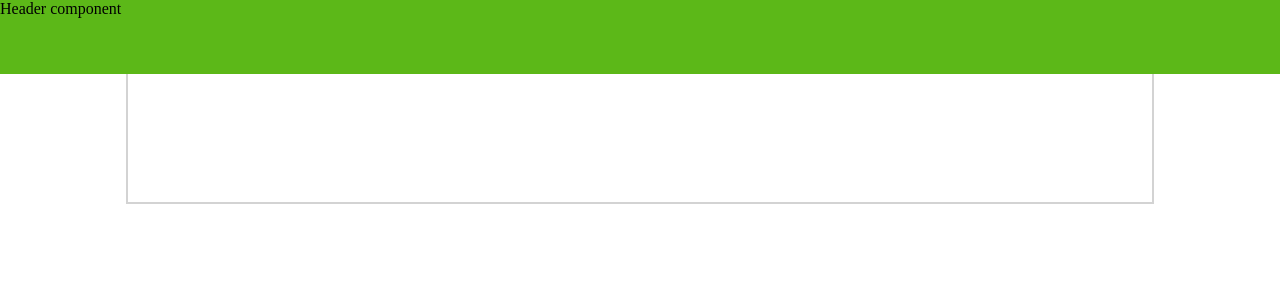
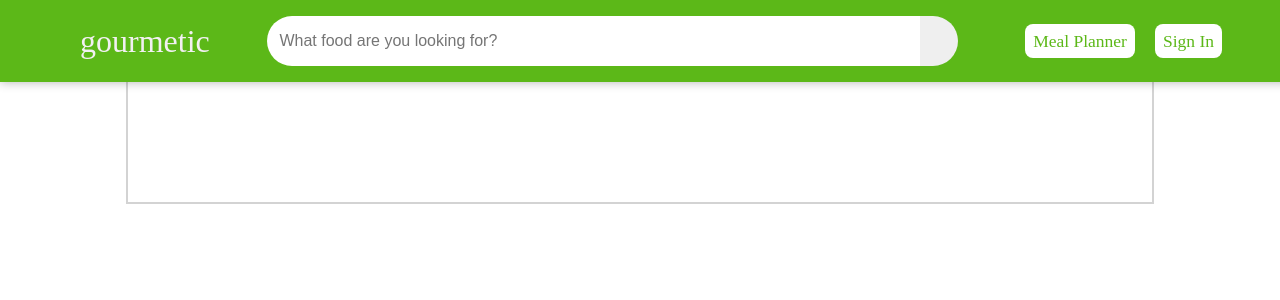
Before and after one commit to nainarazz/gourmetic, a Next.js app: page / in a window 1280 px wide. Shown: the top 300 px of the page. Built offline with nearby package versions, Linux system fonts and the light colour scheme.

Commit message:
created header component and added search bar and buttons

```diff
--- a/src/layout/components/header/header.tsx
+++ b/src/layout/components/header/header.tsx
@@ -1,8 +1,34 @@
 import React from 'react';
-import { Container } from './styles';
+import {
+	Button,
+	Container,
+	Logo,
+	ButtonsContainer,
+	HeaderItems,
+	SearchBar,
+} from './styles';
 
 export const Header = () => (
-	<div>
-		<Container>Header component</Container>
-	</div>
+	<React.Fragment>
+		<Container>
+			<HeaderItems>
+				<Logo>
+					<span>gourmetic</span>
+				</Logo>
+				<SearchBar>
+					<input
+						type="text"
+						placeholder="What food are you looking for?"
+					/>
+					<button type="submit">
+						<i />
+					</button>
+				</SearchBar>
+				<ButtonsContainer>
+					<Button>Meal Planner</Button>
+					<Button>Sign In</Button>
+				</ButtonsContainer>
+			</HeaderItems>
+		</Container>
+	</React.Fragment>
 );
--- a/src/layout/components/header/styles.tsx
+++ b/src/layout/components/header/styles.tsx
@@ -2,7 +2,73 @@ import styled from 'styled-components';
 
 export const Container = styled.div`
 	position: fixed;
-	height: 74px;
 	background-color: #5cb818;
 	width: 100%;
+	padding: 1rem;
+	box-shadow: 0 0 10px rgba(0, 0, 0, 0.3);
 `;
+
+export const HeaderItems = styled.div`
+	width: 90%;
+	align-items: center;
+	display: flex;
+	justify-content: space-between;
+	margin: auto;
+`;
+
+export const ButtonsContainer = styled.div`
+	display: flex;
+`;
+
+export const Button = styled.div`
+	padding: 0.25rem 0.5rem;
+	font-size: 1.09375rem;
+	background-color: #fff;
+	color: #5cb818;
+	margin: 0 10px;
+	border-radius: 8px;
+	font-weight: 500;
+	line-height: 1.5;
+
+	:hover {
+		cursor: pointer;
+	}
+`;
+
+export const Logo = styled.div`
+	font-size: 2rem;
+	color: #f2f0f2;
+`;
+
+export const SearchBar = styled.div`
+	width: 60%;
+	position: relative;
+	display: flex;
+
+	input {
+		width: 100%;
+		border: 3px solid transparent;
+		border-right: none;
+		padding: 0.6rem;
+		border-radius: 2.18rem 0 0 2.18rem;
+		outline: none;
+		color: #5cb818;
+		text-overflow: ellipsis;
+		font-size: 1rem;
+	}
+
+	input:focus {
+		color: #5cb818;
+	}
+
+	button {
+		width: 2.5rem;
+		height: 3.125rem;
+		border: 1px solid transparent;
+		text-align: center;
+		color: #fff;
+		border-radius: 0 2.18rem 2.18rem 0;
+		cursor: pointer;
+		font-size: 1.25rem;
+	}
+`;
--- a/tslint.json
+++ b/tslint.json
@@ -64,7 +64,7 @@
 		"prefer-const": true,
 		"prefer-for-of": true,
 		"quotemark": {
-			"options": ["single", "avoid-escape"]
+			"options": ["single", "avoid-escape", "jsx-double"]
 		},
 		"radix": true,
 		"semicolon": {
```
